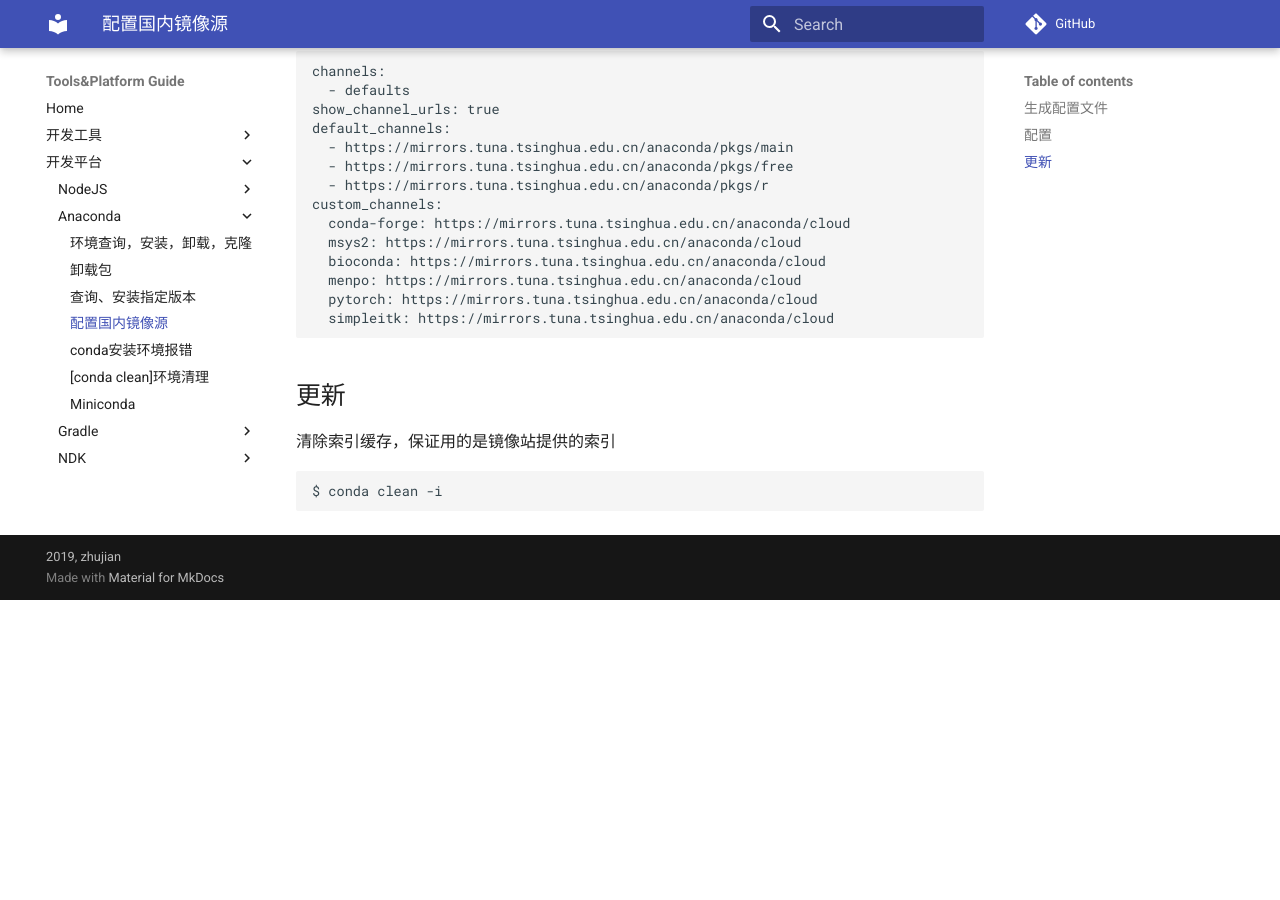
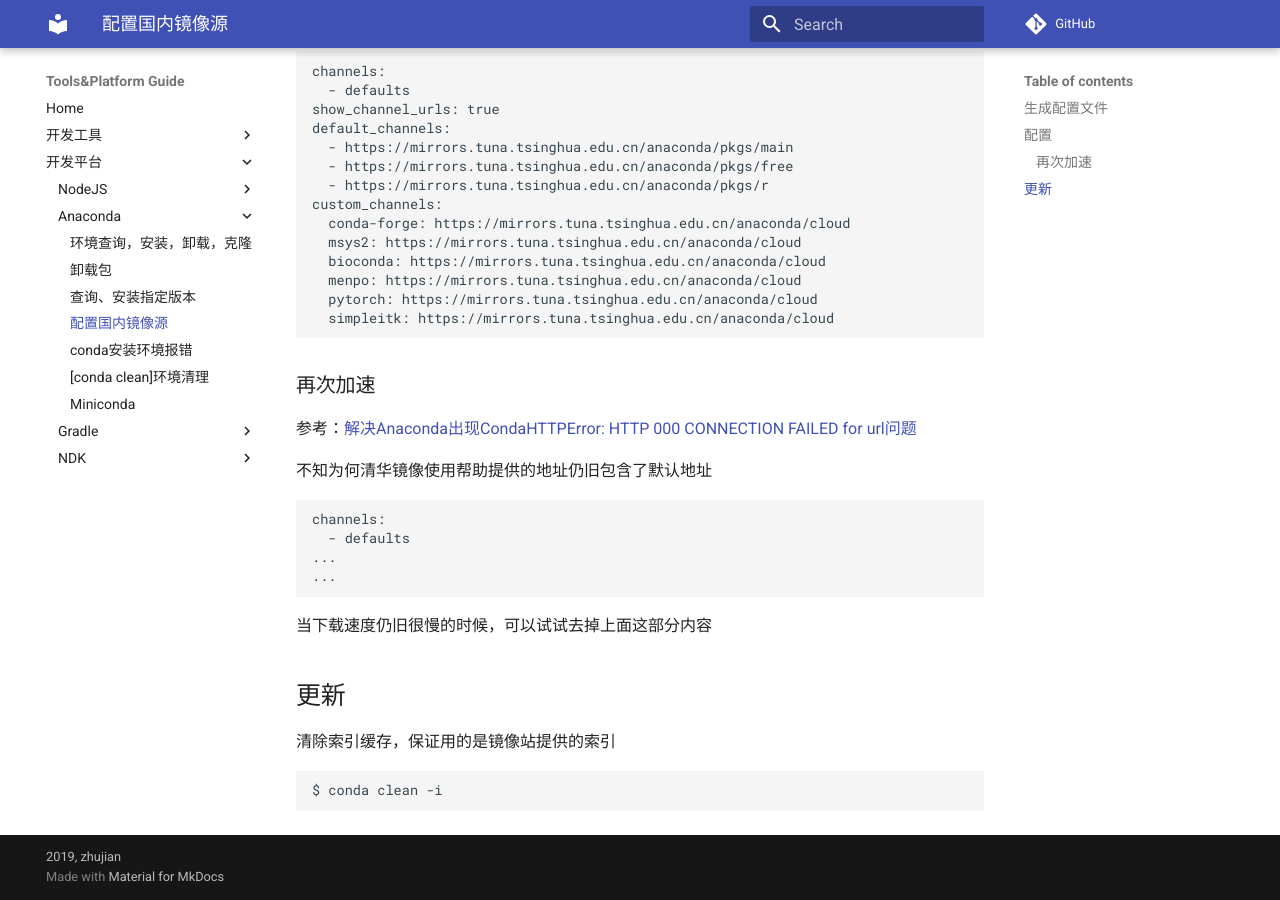
Before and after one commit to Document-Collection/tools-platform-guide, an MkDocs documentation site: the page built from docs/anaconda/配置国内镜像源.md, in a window 1280 px wide and 900 px high, scrolled down 501 px. Built offline with MkDocs 1.6.1 and Material for MkDocs 9.7.7, drawn with Linux system fonts in a browser that asks for light colours; comment, search, counter and statistics services are not loaded; before the commit the page ends 1101 px from its top, so only the background shows below that.

Commit message:
docs(anaconda): 加速

````diff
--- a/docs/anaconda/配置国内镜像源.md
+++ b/docs/anaconda/配置国内镜像源.md
@@ -34,6 +34,21 @@
   simpleitk: https://mirrors.tuna.tsinghua.edu.cn/anaconda/cloud
 ```
 
+### 再次加速
+
+参考：[解决Anaconda出现CondaHTTPError: HTTP 000 CONNECTION FAILED for url问题](https://blog.csdn.net/Copper01/article/details/97134974)
+
+不知为何清华镜像使用帮助提供的地址仍旧包含了默认地址
+
+```
+channels:
+  - defaults
+...
+...
+```
+
+当下载速度仍旧很慢的时候，可以试试去掉上面这部分内容
+
 ## 更新
 
 清除索引缓存，保证用的是镜像站提供的索引
````
